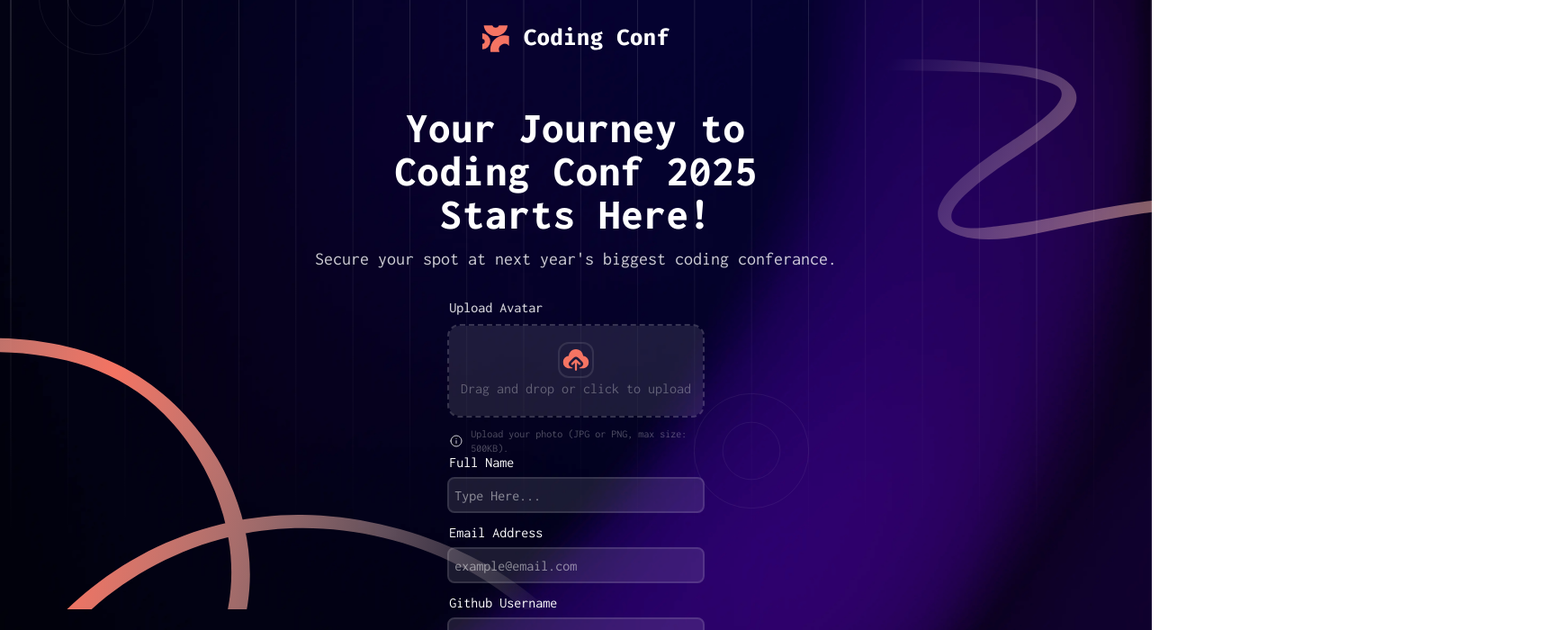
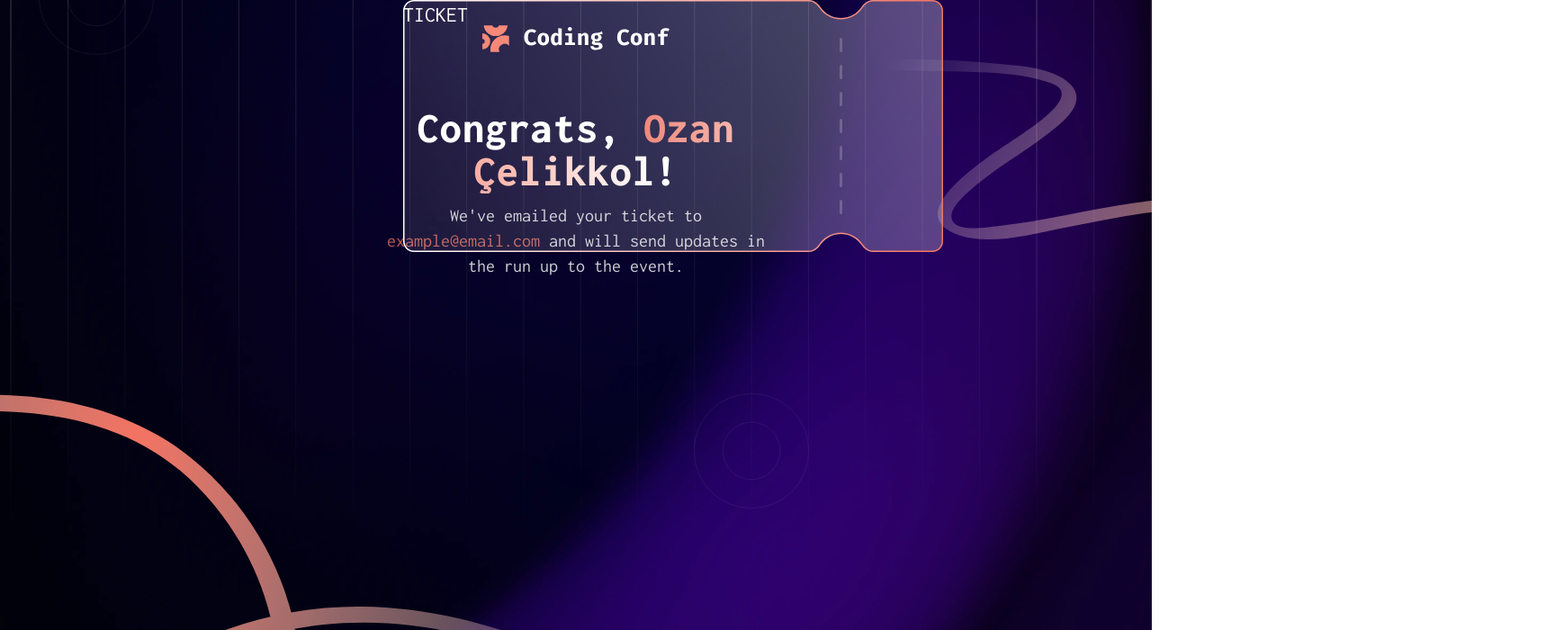
Before and after one commit to KitsuneTheDev/ticket-generator, a React (Vite) app: page / in a window 1280 px wide. Shown: the top 700 px of the page at 90% size, 1728 px wide, since content can reach past the window. Built offline with nearby package versions, Linux system fonts and the light colour scheme.

Commit message:
ticket component created

```diff
--- /dev/null
+++ b/src/components/Ticket.jsx
@@ -0,0 +1,22 @@
+export default function Ticket(props) {
+
+    const ticket = props.details;
+
+    return(
+        <>
+            <div className="banner-container text-white flex-col justify-center items-center mt-15 w-1/2">
+                <div className="banner flex flex-col items-center justify-center w-full">
+                    <h1 className="header-main text-5xl font-bold w-[80%] text-center tracking-wide">Congrats, <span className="bg-gradient-to-r from-[#EA6F61] to-white text-transparent bg-clip-text">{ticket.name}</span>!</h1>
+                    <p className="description mt-3 text-xl font-lighter opacity-80 whitespace-pre-line text-center">
+                        We've emailed your ticket to<br/>
+                        <span className="text-[#EA6F61]">{ticket.email}</span> and will send updates in<br/>
+                        the run up to the event.<br/>
+                    </p>
+                </div>
+            </div>
+            <div className="ticket-container w-full h-full bg-[url('../src/assets/images/pattern-ticket.svg')] bg-no-repeat absolute left-[35%]">
+                <p className="text-2xl text-white">TICKET</p>
+            </div>
+        </>
+    );
+}
--- a/src/components/TicketForm.jsx
+++ b/src/components/TicketForm.jsx
@@ -1,5 +1,12 @@
 export default function TicketForm() {
     return(
+        <>
+        <div className="banner-container text-white flex-col justify-center items-center mt-15 w-1/2">
+            <div className="banner flex flex-col items-center justify-center w-full">
+                <h1 className="header-main text-5xl font-bold w-[80%] text-center tracking-wide">Your Journey to Coding Conf 2025 Starts Here!</h1>
+                <p className="description mt-3 text-xl font-lighter opacity-80 whitespace-pre">Secure your spot at next year's biggest coding conferance.</p>
+            </div>
+        </div>
         <div className="form-container text-white w-[22%] h-1/2 flex flex-col items-center mt-2">
             <form action="" className="h-full w-full mt-5 flex flex-col justify-between">
                 <div className="avatar-container h-[25%]">
@@ -41,5 +48,6 @@ export default function TicketForm() {
                 </div>
             </form>
         </div>
+        </>
     );
 }
--- a/src/index.css
+++ b/src/index.css
@@ -56,19 +56,10 @@
 
 .bg-desktop-layer-4-1{
     background-image: url("./assets/images/pattern-squiggly-line-bottom-desktop.svg");
-    background-size: 50%;
-    background-position: left 75%;
+    background-size: 60%;
+    background-position: left bottom;
     background-repeat: no-repeat;
     z-index: 6;
-}
-
-.bg-desktop-layer-4-2{
-    background-image: url("./assets/images/pattern-squiggly-line-bottom-desktop.svg");
-    background-size: 50%;
-    background-position: 90% 110%;
-    background-repeat: no-repeat;
-    z-index: 6;
-    transform: rotate(90deg);
 }
 
 .bg-desktop-layer-5{
--- a/src/pages/Home.jsx
+++ b/src/pages/Home.jsx
@@ -1,8 +1,18 @@
+import { useState } from "react";
 import Navbar from "../components/Navbar.jsx";
 import TicketForm from "../components/TicketForm.jsx";
-import bgImage from "../assets/images/background-desktop.png";
+import Ticket from "../components/Ticket.jsx";
 
 export default function Home() {
+
+    const [component, setComponent] = useState('form');
+    const [ticket, setTicket] = useState({
+        id: 1,
+        name: "Ozan Çelikkol",
+        email: "example@email.com",
+        githubUsername: "KitsuneTheDev",
+    });
+
     return(
         <>
         <div className="background-container absolute -z-10 w-full h-full">
@@ -15,13 +25,7 @@ export default function Home() {
         </div>
         <div className="main-container w-screen h-screen font-Inconsolata flex flex-col items-center">
             <Navbar />
-            <div className="banner-container text-white flex-col justify-center items-center mt-15 w-1/2">
-                <div className="banner flex flex-col items-center justify-center w-full">
-                    <h1 className="header-main text-5xl font-bold w-[80%] text-center tracking-wide">Your Journey to Coding Conf 2025 Starts Here!</h1>
-                    <p className="description mt-3 text-xl font-lighter opacity-80 whitespace-pre">Secure your spot at next year's biggest coding conferance.</p>
-                </div>
-            </div>
-            <TicketForm />
+            <Ticket details={ticket} />
         </div>
         </>
     );
```
